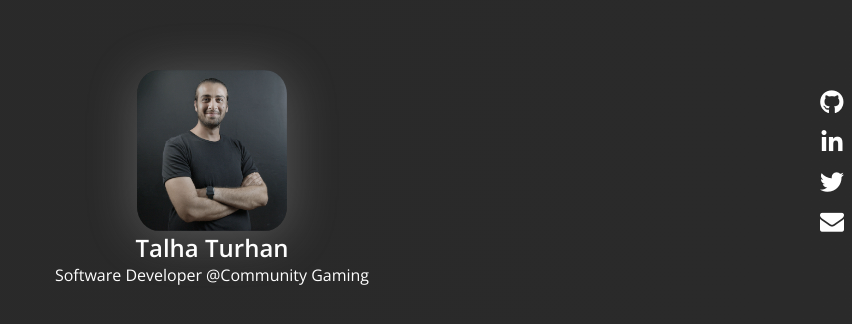
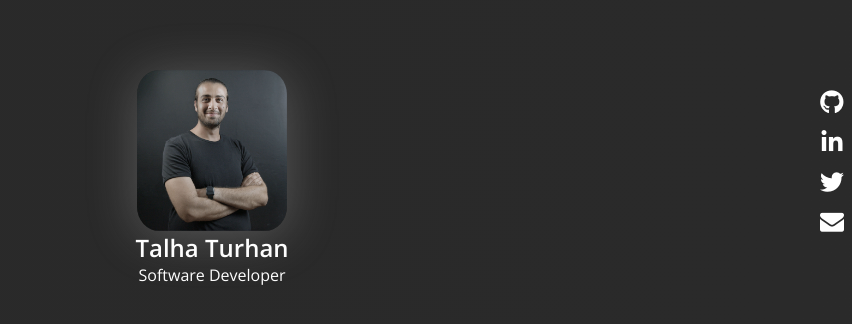
Before and after one commit to tallhigh/tallhigh.github.io, a React (Create React App) app: page / in a window 1280 px wide. Shown: the part 222-546 px from the top of the page, without its empty margins (428-1280 px from the left). Built offline with nearby package versions, Linux system fonts and the light colour scheme.

Commit message:
remove company

```diff
--- a/src/App.js
+++ b/src/App.js
@@ -13,7 +13,7 @@ function App() {
                   <h1 className="name">Talha Turhan</h1>
                   <div className="job-info">
                       <span className="position">Software Developer</span>
-                      <a className="company" href="//communitygaming.io" target="_blank" rel="nofollow">@Community Gaming</a>
+                      {/* <a className="company" href="/" target="_blank" rel="nofollow">@</a> */}
                   </div>
                   <div className="links">
                       <a href="//github.com/tallhigh" className="github" target="_blank"></a>
```
Also changed, not shown: 1 other file (tests, documents, lock files or other folders).
